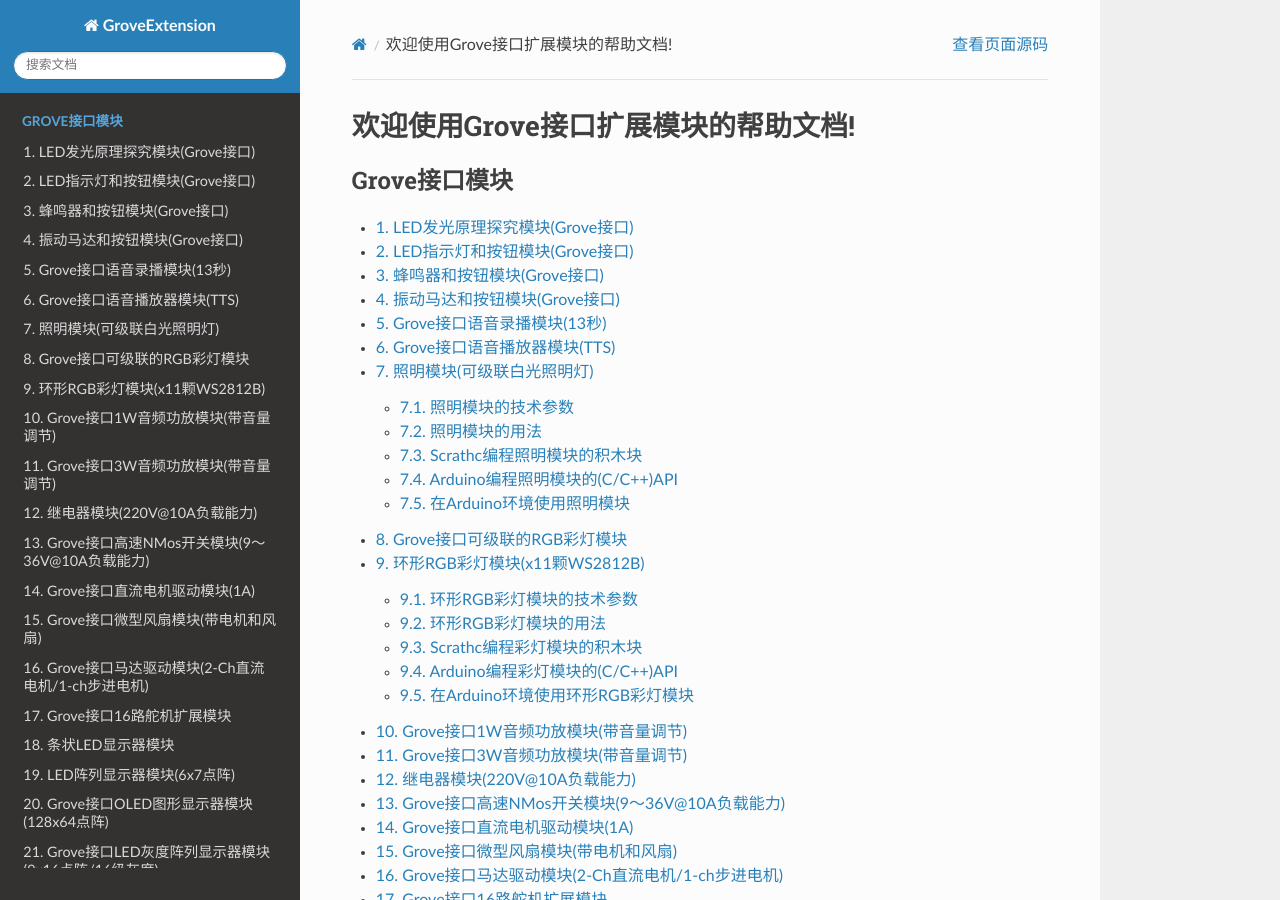
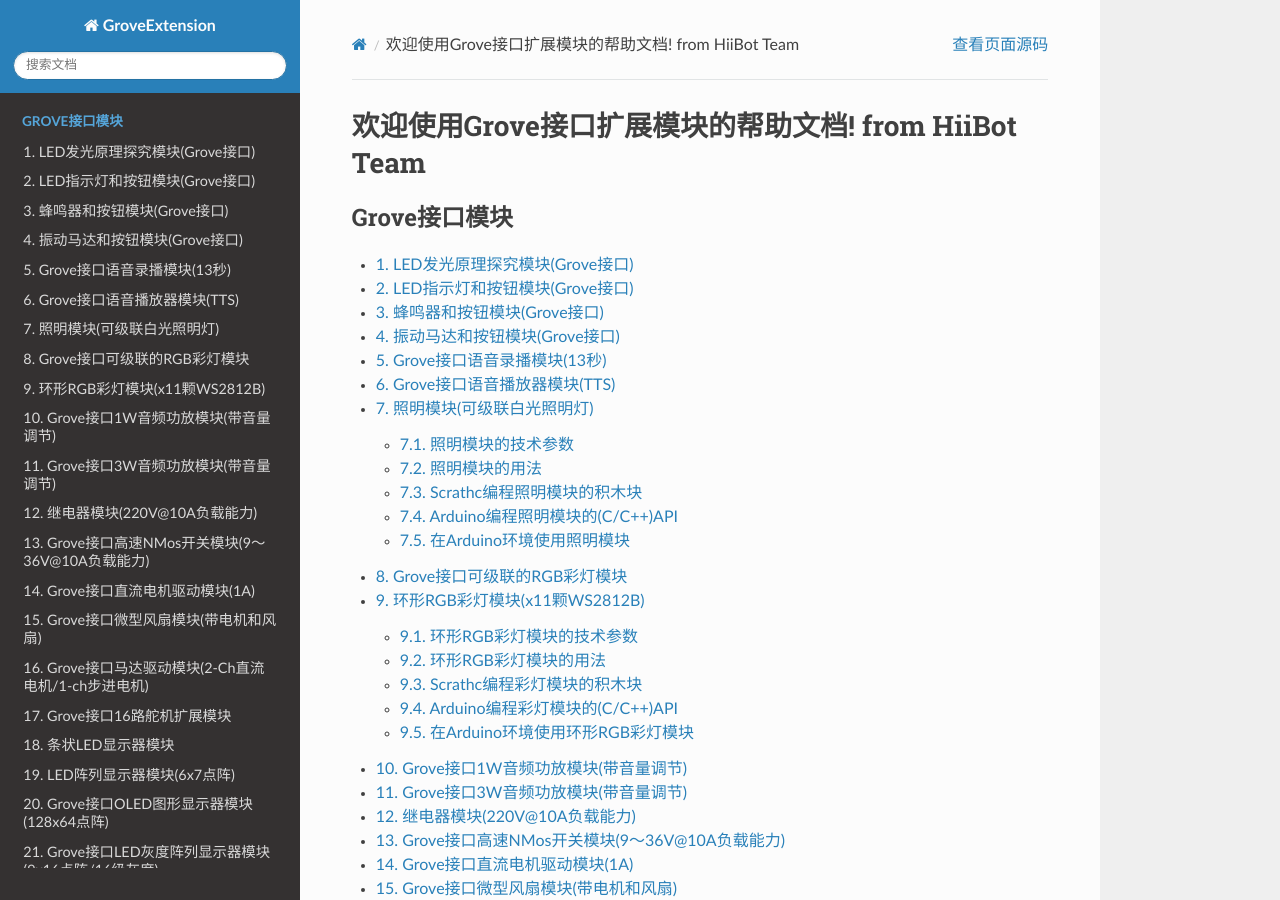
Before and after one commit to BradChan/GroveExtension, a Sphinx documentation site: the page built from source/index.rst, in a window 1280 px wide and 900 px high. Built offline with Sphinx 7.4.7 and the Read the Docs theme 2.0.0, drawn with Linux system fonts in a browser that asks for light colours.

Commit message:
再次编译

```diff
--- a/source/index.rst
+++ b/source/index.rst
@@ -2,9 +2,9 @@
 
 .. _topics-index:
 
-=============================================
-欢迎使用Grove接口扩展模块的帮助文档!
-=============================================
+================================================
+欢迎使用Grove接口扩展模块的帮助文档! from HiiBot Team
+================================================
 
 .. toctree::
    :maxdepth: 1
```
